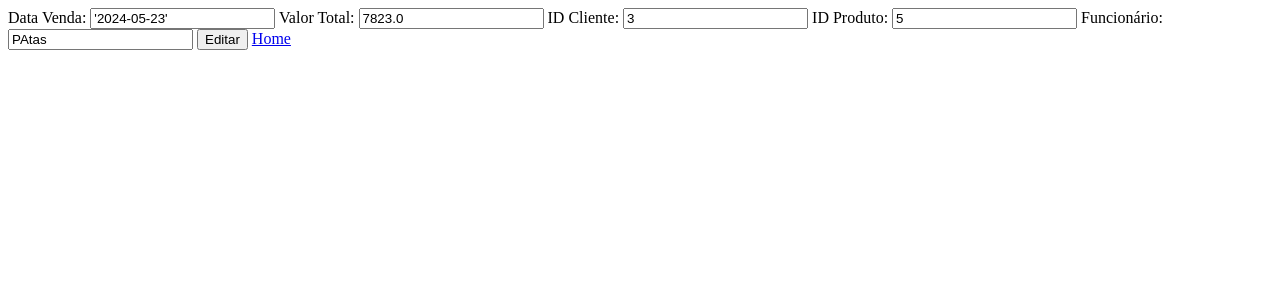
After one commit to valdomg/BDII-SQLITE3-IFPI, a Flask app: page /editarVenda/1 in a window 1280 px wide. The commit adds this page. Shown: the top 300 px of the page. Run offline with Flask 3, Linux system fonts and the light colour scheme; data comes from the database, SQL or seed files in the repository; both versions use the stored data as it was after the commit.

Commit message:
Functions and pages for edit data on db

```diff
--- a/app.py
+++ b/app.py
@@ -1,6 +1,6 @@
 from flask import Flask, render_template, redirect, url_for, flash, request
 import sqlite3
-from crud import verificarID
+
 
 app = Flask(__name__)
 
@@ -68,13 +68,102 @@ def delVenda(id):
   banco.close()
   return redirect(url_for('home'))
 
-'''
 
-@app.route('/detalharCliente/<int:id>', methods = ['GET', 'POST'])
+#Editar
+@app.route('/editarCliente/<int:id>', methods = ['GET', 'POST'])
 def editarCliente(id):
   if request.method == 'GET':
+      banco = sqlite3.connect('vendas.db')
+      cursor = banco.cursor()
 
-'''
+      cursor.execute(f'SELECT * FROM cliente WHERE idCliente = {id}')
+      cliente = cursor.fetchone()
+      cursor.close()
+      return render_template('editarCliente.html', cliente = cliente)
+
+  elif request.method == 'POST':
+    nome = request.form['nomeCliente']
+    email = request.form['emailCliente']
+    data = request.form['dataCliente']
+    cidade = request.form['cidadeCliente']
+    tel = request.form['telCliente']
+
+    banco = sqlite3.connect('vendas.db')
+    cursor = banco.cursor()
+
+    cursor.execute('UPDATE cliente SET nome=?, email=?, data_nasc=?, cidade=?, telefone=? WHERE idCliente=?', (nome, email, data, cidade, tel, id))
+    banco.commit()
+    banco.close()
+
+    return redirect(url_for('home'))
+
+@app.route('/editarProduto/<int:id>', methods = ['GET', 'POST'])
+def editarProduto(id):
+  if request.method == 'GET':
+    banco = sqlite3.connect('vendas.db')
+    cursor = banco.cursor()
+
+    cursor.execute(f'SELECT * FROM produto WHERE idprod={id}')
+    produto = cursor.fetchone()
+    cursor.close()
+
+    return render_template('editarProduto.html', produto = produto)
+
+  elif request.method == 'POST':
+    nomeProduto = request.form['nomeProduto']
+    preco = request.form['preco']
+    marca = request.form['marca']
+    categoria = request.form['categoria']
+    qtd = request.form['quantidade']
+
+    banco = sqlite3.connect('vendas.db')
+    cursor = banco.cursor()
+
+    cursor.execute('UPDATE produto SET nome=?, preco=?, marca=?, categoria=?, qtd=? WHERE idprod = ?',(nomeProduto, preco, marca, categoria, qtd, id))
+    banco.commit()
+    banco.close()
+
+    return redirect(url_for('home'))
+
+@app.route('/editarVenda/<int:id>', methods = ['GET', 'POST'])
+def editarVenda(id):
+  if request.method == 'GET':
+    banco = sqlite3.connect('vendas.db')
+    cursor = banco.cursor()
+
+    cursor.execute(f'SELECT * FROM venda WHERE idvenda={id}')
+    venda = cursor.fetchone()
+    cursor.close()
+
+    return render_template('editarVenda.html', venda = venda)
+
+  elif request.method == 'POST':
+
+    banco = sqlite3.connect('vendas.db')
+    cursor = banco.cursor()
+
+    data = request.form['dataVenda']
+    valor_total = request.form['valor']
+    idCliente = int(request.form['idCliente'])
+    idProd = request.form['idProd']
+    nomeFunc = request.form['nomeFunc']
+
+    """if verificarID("idcliente", "cliente", idCliente):
+      cursor.execute('UPDATE venda SET data_venda=?, valor_total=?, idcliente=?, idprod=?, nomeFunc=? WHERE idvenda = ?',(data, valor_total, idCliente, idProd, nomeFunc, id))
+      banco.commit()
+      return redirect(url_for('home'))"""
+
+def verificarID(coluna, tabela, id):
+    banco = sqlite3.connect('vendas.db')
+    cursor = banco.cursor()
+
+    cursor.execute(f'SELECT {coluna} FROM {tabela}')
+    lista = cursor.fetchall()
+    for i in range (len(lista)):
+        if id == lista[i][0]:
+            return True
+        else:
+            i=+1
 
 if __name__ == "__main__":
   app.secret_key = 'admin123'
--- /dev/null
+++ b/templates/editarVenda.html
@@ -0,0 +1,30 @@
+<!DOCTYPE html>
+<html lang="en">
+<head>
+    <meta charset="UTF-8">
+    <meta name="viewport" content="width=device-width, initial-scale=1.0">
+    <title>Document</title>
+</head>
+<body>
+    <form method="post" action="/editarVenda/{{venda[0]}}">
+
+        <label for="Data" name="dataVenda">Data Venda:</label>
+        <input type="text" name="dataVenda" value="{{venda[1]}}">
+
+        <label for="valor" name="valor">Valor Total:</label>
+        <input type="number" name="valor" value="{{venda[2]}}">
+
+        <label for="idCliente" name="idCliente">ID Cliente:</label>
+        <input type="number" name="idCliente" value="{{venda[3]}}">
+
+        <label for="idProduto" name="idProd">ID Produto:</label>
+        <input type="number" name="idProd" value="{{venda[4]}}">
+
+        <label for="Funcionario" name="nomeFunc">Funcionário:</label>
+        <input type="text" name="nomeFunc" value="{{venda[5]}}">
+
+        <input type="submit" value="Editar">
+
+        <a href="{{url_for('home' ) }}">Home</a>
+</body>
+</html>
--- a/templates/home.html
+++ b/templates/home.html
@@ -19,6 +19,7 @@
             <td>{{row[5]}}</td>
             <td>
                 <a href="{{url_for('delCliente', id=row[0])}}">Deletar</a>
+                <a href="{{url_for('editarCliente', id=row[0])}}">Editar</a>
             </td>
 
         </tr>
@@ -37,6 +38,7 @@
             <td>{{row[5]}}</td>
             <td>
                 <a href="{{url_for('delProduto', id=row[0])}}">Deletar</a>
+                <a href="{{url_for('editarProduto', id=row[0])}}">Editar</a>
             </td>
 
         </tr>
@@ -55,6 +57,8 @@
             <td>{{row[5]}}</td>
             <td>
                 <a href="{{url_for('delVenda', id=row[0])}}">Deletar</a>
+                <a href="{{url_for('editarVenda', id=row[0])}}">Editar</a>
+
             </td>
         </tr>
         {% endfor %}
```
Also changed, not shown: templates/editarCliente.html (added, +32 -0 lines), templates/editarProduto.html (added, +32 -0 lines), vendas.db.
